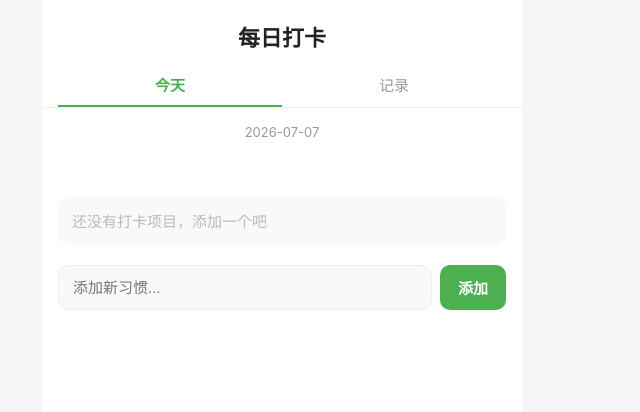
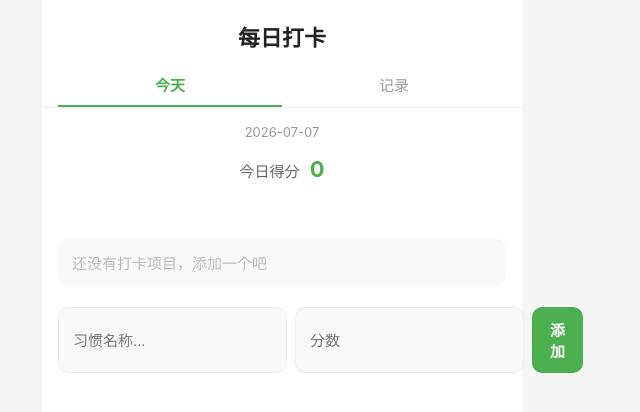
Before and after one commit to munnamila/Titan, a React (Vite) app: page / in a window 1280 px wide. Shown: the top 412 px of the page, without its empty margins (358-998 px from the left). Built offline with nearby package versions, Linux system fonts and the light colour scheme.

Commit message:
添加打卡分数

```diff
--- a/src/App.css
+++ b/src/App.css
@@ -121,6 +121,28 @@ li.done .check-btn {
 
 .delete-btn:hover { color: #f44336; }
 
+.score-banner {
+  text-align: center;
+  font-size: 15px;
+  color: #666;
+  margin-bottom: 16px;
+}
+
+.score-banner strong {
+  font-size: 22px;
+  color: #4CAF50;
+  margin-left: 6px;
+}
+
+.habit-score {
+  font-size: 13px;
+  color: #4CAF50;
+  font-weight: 600;
+  margin-right: 4px;
+}
+
+li.done .habit-score { color: #aaa; }
+
 .add-row {
   display: flex;
   gap: 8px;
@@ -138,6 +160,10 @@ li.done .check-btn {
 
 .add-row input:focus { border-color: #4CAF50; }
 
+.add-row .score-input {
+  flex: 0 0 70px;
+}
+
 .add-row button {
   padding: 12px 18px;
   background: #4CAF50;
@@ -147,6 +173,19 @@ li.done .check-btn {
   font-size: 15px;
   font-weight: 600;
   cursor: pointer;
+}
+
+.history-header {
+  display: flex;
+  justify-content: space-between;
+  align-items: center;
+  margin-bottom: 8px;
+}
+
+.history-score {
+  font-weight: 600;
+  color: #4CAF50;
+  font-size: 14px;
 }
 
 .empty {
@@ -167,7 +206,7 @@ li.done .check-btn {
   font-weight: 600;
   font-size: 14px;
   color: #666;
-  margin-bottom: 8px;
+  margin: 0;
 }
 
 .chips {
--- a/src/App.jsx
+++ b/src/App.jsx
@@ -22,7 +22,8 @@ export default function App() {
   const [habits, setHabits] = useState([])
   const [records, setRecords] = useState({})
   const [newName, setNewName] = useState('')
-  const [tab, setTab] = useState('today') // 'today' | 'history'
+  const [newScore, setNewScore] = useState('')
+  const [tab, setTab] = useState('today')
 
   useEffect(() => {
     const { habits, records } = loadData()
@@ -31,6 +32,10 @@ export default function App() {
   }, [])
 
   const todayCheckins = records[TODAY] || []
+
+  const todayScore = habits
+    .filter(h => todayCheckins.includes(h.id))
+    .reduce((sum, h) => sum + (h.score || 0), 0)
 
   function toggle(id) {
     const current = records[TODAY] || []
@@ -44,11 +49,13 @@ export default function App() {
 
   function addHabit() {
     const name = newName.trim()
+    const score = parseInt(newScore) || 1
     if (!name) return
-    const updated = [...habits, { id: Date.now().toString(), name }]
+    const updated = [...habits, { id: Date.now().toString(), name, score }]
     setHabits(updated)
     saveHabits(updated)
     setNewName('')
+    setNewScore('')
   }
 
   function deleteHabit(id) {
@@ -58,13 +65,16 @@ export default function App() {
     saveHabits(updated)
   }
 
-  // 历史记录，按日期降序
+  const habitMap = Object.fromEntries(habits.map(h => [h.id, h]))
+
   const historyDays = Object.keys(records)
     .sort((a, b) => b.localeCompare(a))
-    .map(date => ({ date, ids: records[date] }))
+    .map(date => {
+      const ids = records[date]
+      const score = ids.reduce((sum, id) => sum + (habitMap[id]?.score || 0), 0)
+      return { date, ids, score }
+    })
     .filter(d => d.ids.length > 0)
-
-  const habitMap = Object.fromEntries(habits.map(h => [h.id, h.name]))
 
   return (
     <div className="app">
@@ -79,6 +89,7 @@ export default function App() {
       {tab === 'today' && (
         <main>
           <p className="date">{TODAY}</p>
+          <div className="score-banner">今日得分 <strong>{todayScore}</strong></div>
           <ul className="habit-list">
             {habits.length === 0 && <li className="empty">还没有打卡项目，添加一个吧</li>}
             {habits.map(h => {
@@ -89,6 +100,7 @@ export default function App() {
                     {done ? '✓' : ''}
                   </button>
                   <span className="habit-name">{h.name}</span>
+                  <span className="habit-score">+{h.score || 1}</span>
                   <button className="delete-btn" onClick={() => deleteHabit(h.id)}>✕</button>
                 </li>
               )
@@ -96,9 +108,18 @@ export default function App() {
           </ul>
           <div className="add-row">
             <input
-              placeholder="添加新习惯..."
+              placeholder="习惯名称..."
               value={newName}
               onChange={e => setNewName(e.target.value)}
+              onKeyDown={e => e.key === 'Enter' && addHabit()}
+            />
+            <input
+              className="score-input"
+              placeholder="分数"
+              type="number"
+              min="1"
+              value={newScore}
+              onChange={e => setNewScore(e.target.value)}
               onKeyDown={e => e.key === 'Enter' && addHabit()}
             />
             <button onClick={addHabit}>添加</button>
@@ -109,12 +130,17 @@ export default function App() {
       {tab === 'history' && (
         <main>
           {historyDays.length === 0 && <p className="empty">还没有打卡记录</p>}
-          {historyDays.map(({ date, ids }) => (
+          {historyDays.map(({ date, ids, score }) => (
             <div key={date} className="history-card">
-              <p className="history-date">{date}</p>
+              <div className="history-header">
+                <p className="history-date">{date}</p>
+                <span className="history-score">{score} 分</span>
+              </div>
               <div className="chips">
                 {ids.map(id => (
-                  <span key={id} className="chip">✓ {habitMap[id] || '已删除'}</span>
+                  <span key={id} className="chip">
+                    ✓ {habitMap[id]?.name || '已删除'} +{habitMap[id]?.score || 0}
+                  </span>
                 ))}
               </div>
             </div>
```
Also changed, not shown: 1 other file (tests, documents, lock files or other folders).
